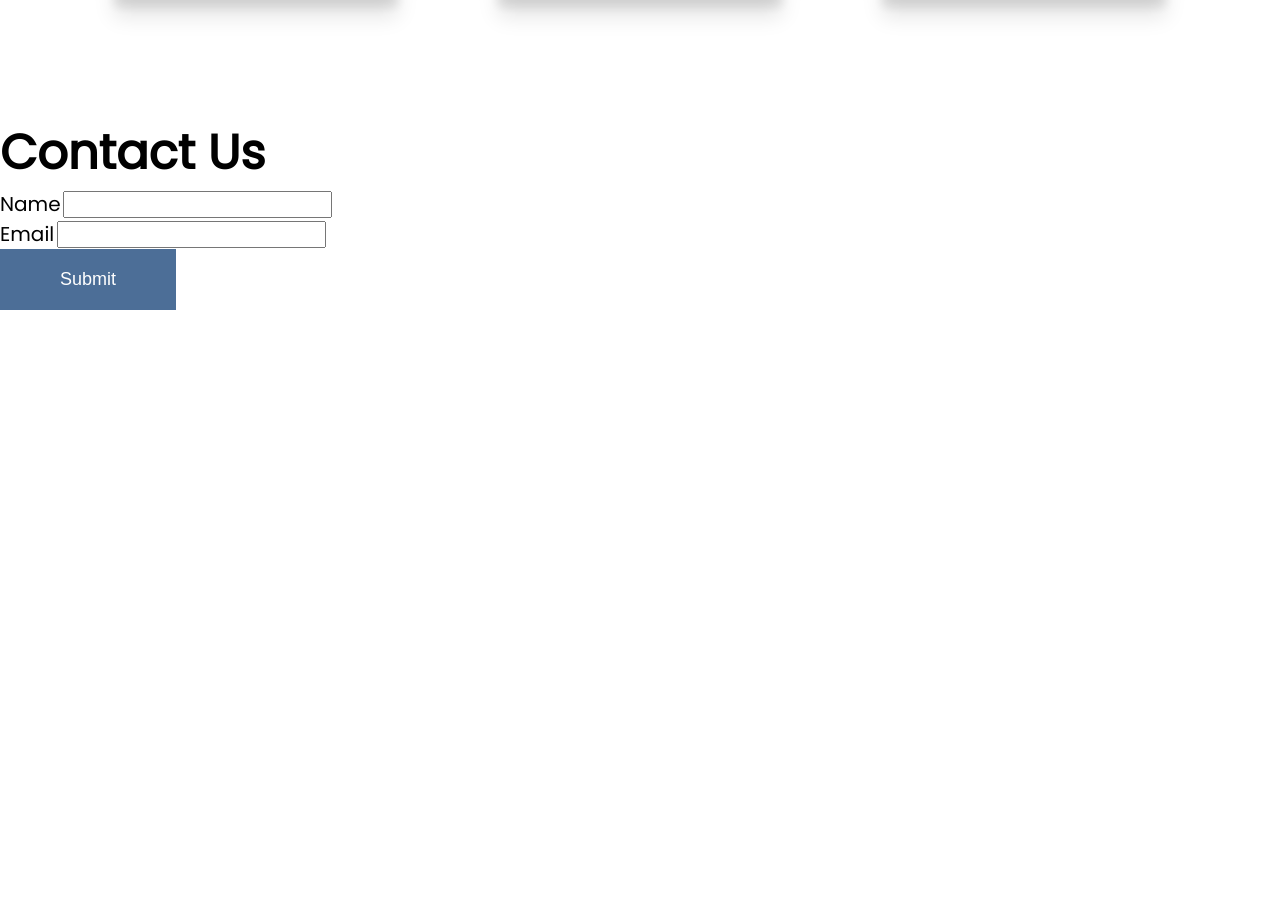
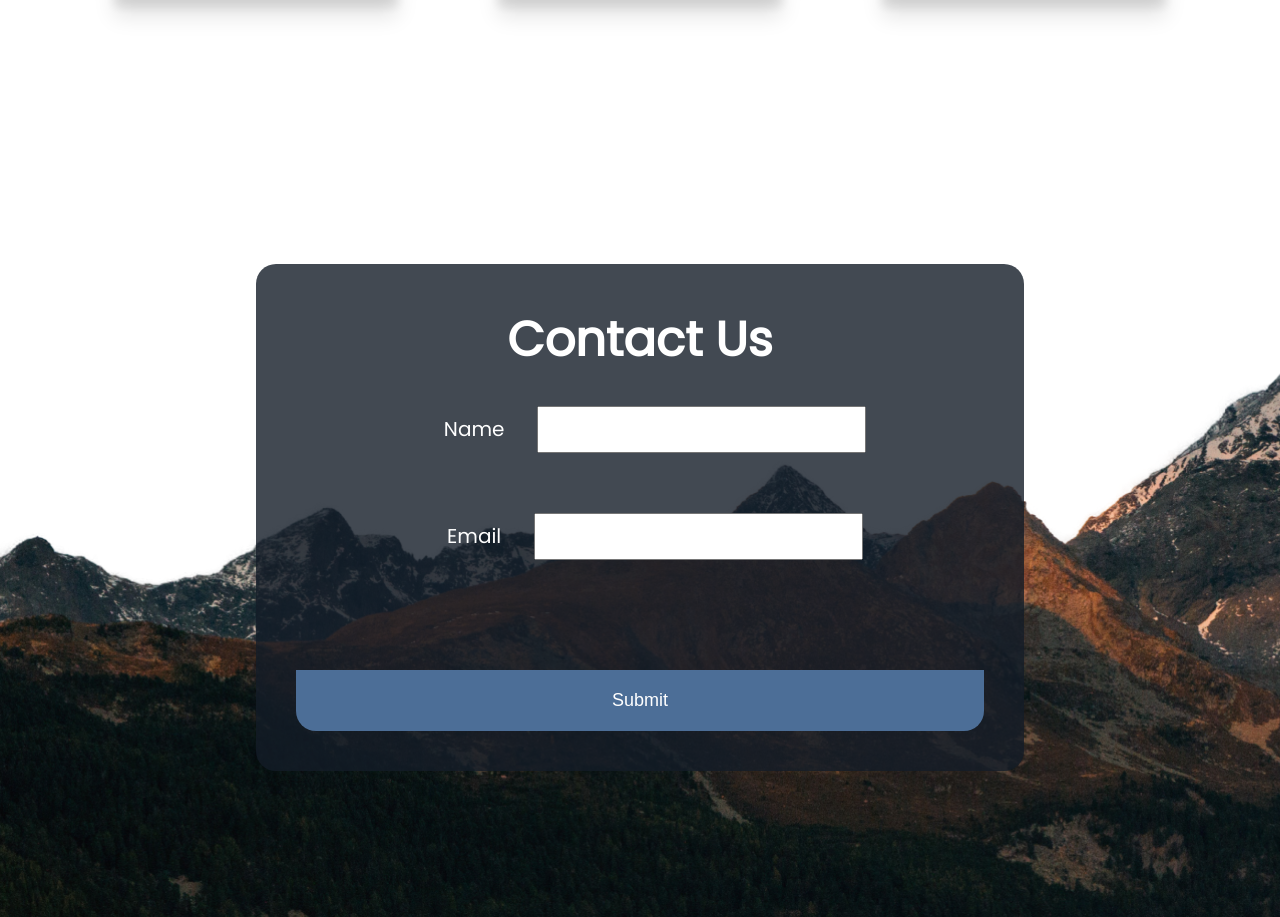
Before and after one commit to TerrenceBell/Go-Beyond, a plain HTML site: page index.html in a window 1280 px wide. Shown: the part 2285-3202 px from the top of the page. Before the commit the page ends 2595 px from the top, so only its background shows below. Drawn offline with Linux system fonts and the light colour scheme; a web font is replaced by a local one.

```diff
--- a/index.html
+++ b/index.html
@@ -69,11 +69,11 @@
              <header class="form-head">
                  <h2>Contact Us</h2>
                  <form>
-                     <div class="name">
+                     <div class="name-form">
                          <label for="name">Name</label>
                          <input type="text" name="name" required />
                      </div>
-                     <div class="email">
+                     <div class="email-form">
                          <label for="email">Email</label>
                          <input type="email" required name="email" />
                      </div>
--- a/style.css
+++ b/style.css
@@ -208,7 +208,49 @@ nav ul {
 }
 
 
+#contact {
+    background: linear-gradient(rgba(0,0,0, 0.5), transparent), url("/img/landing-page.jpg");
+    min-height: 100vh;
+    background: url(/img/contact-mountain.png);
+    background-size: cover;
+    background-repeat: no-repeat;
+    display: flex;
+    align-items: center;
+    justify-content: center;
+}
 
+.form-wrapper {
+    background: rgba(19, 28, 39, 0.8);
+    width: 60%;
+    color: white;
+    border-radius: 20px;
+}
+
+.form-head {
+    text-align: center;
+    padding: 4rem;
+}
+
+.name-form, .email-form {
+    padding: 3rem;
+    text-align: center;
+}
+
+.form-wrapper label {
+    margin: 0rem 3rem;
+}
+
+.form-wrapper button {
+    width: 100%;
+    padding: 2rem;
+    margin-top: 8rem;
+    border-bottom-left-radius: 20px;
+    border-bottom-right-radius: 20px;
+}
+
+.form-wrapper input {
+    padding: 1rem 3rem;
+}
 
 /* Media queries */
 
```
